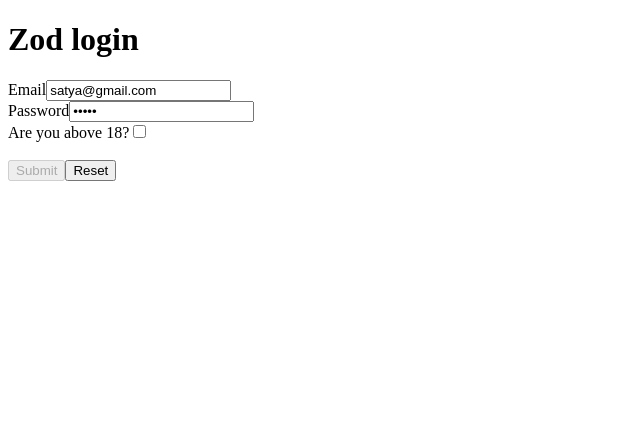
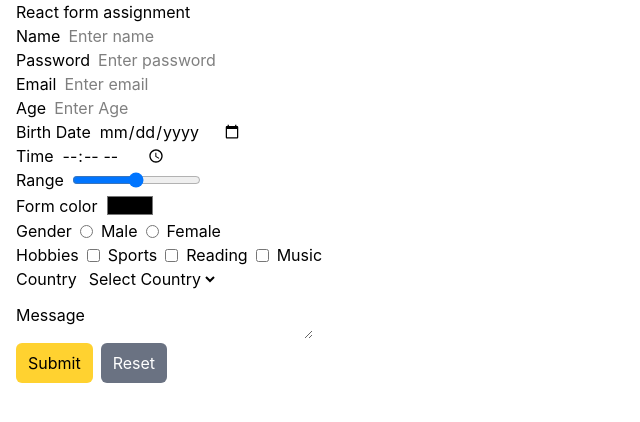
Before and after one commit to hatim100/learning_zod, a React (Vite) app in the folder zod_beginner/: page / in a window 1280 px wide. Shown: the top 422 px of the page, without its empty margins (0-640 px from the left). Built offline with nearby package versions, Linux system fonts and the light colour scheme.

Commit message:
adding form asignment with tailwind touch

```diff
--- a/zod_beginner/package.json
+++ b/zod_beginner/package.json
@@ -11,9 +11,11 @@
   },
   "dependencies": {
     "@hookform/resolvers": "^5.2.2",
+    "@tailwindcss/vite": "^4.2.1",
     "react": "^19.2.0",
     "react-dom": "^19.2.0",
     "react-hook-form": "^7.71.2",
+    "tailwindcss": "^4.2.1",
     "zod": "^4.3.6"
   },
   "devDependencies": {
--- a/zod_beginner/src/App.jsx
+++ b/zod_beginner/src/App.jsx
@@ -1,10 +1,12 @@
+import FormAssignment from "./Assignments/FormAssignment"
 import Zod_login from "./zod_intro/Zod_login"
 
 function App() {
 
   return (
     <>
-    <Zod_login/>
+    {/* <Zod_login/> */}
+    <FormAssignment/>
     </>
   )
 }
--- /dev/null
+++ b/zod_beginner/src/Assignments/FormAssignment.jsx
@@ -0,0 +1,173 @@
+import React, { useState } from 'react'
+import '../index.css'
+import FormRow from './FormRow';
+
+const FormAssignment = () => {
+    const [formData, setFormData] = useState({
+        name: "",
+        password: "",
+        email: "",
+        age: "",
+        birthDate: "",
+        time: "",
+        range: 50,
+        color: "#000000",
+        gender: "",
+        hobbies: [],
+        country: "",
+        message: ""
+    });
+    function handleChange(e){
+        const {name, value, type, checked} = e.target;
+        if(type === "checkbox"){
+            let updatedHobbies = [...formData.hobbies];
+            if(checked){
+                updatedHobbies.push(value);
+            }else{
+                updatedHobbies = updatedHobbies.filter(h => h !== value);
+            }
+            setFormData({
+                ...formData,
+                hobbies: updatedHobbies
+            })
+        }else{
+            setFormData({
+                ...formData,
+                [name]: value
+            })
+        }
+    }
+    function handleSubmit(e){
+        e.preventDefault();
+        console.log("Form Data ", formData);
+    }
+
+  function handleReset() {
+    setFormData({
+      name: "",
+      password: "",
+      email: "",
+      age: "",
+      birthDate: "",
+      time: "",
+      range: 50,
+      color: "#000000",
+      gender: "",
+      hobbies: [],
+      country: "",
+      message: ""
+    });
+  }
+  return (
+   <form onSubmit={handleSubmit} className='pl-4'>
+    <h2>React form assignment</h2>
+    <FormRow label="Name">
+    <input
+    type="text"
+    name='name'
+    value={formData.name}
+    onChange={handleChange}
+    placeholder='Enter name' />
+    </FormRow>
+    <FormRow label="Password">
+      <input
+      type="password"
+      name='password'
+      value={formData.password}
+      onChange={handleChange}
+      placeholder='Enter password' />
+    </FormRow>
+    <FormRow label="Email">
+        <input
+        type="email"
+        name='email'
+        value={formData.email}
+        onChange={handleChange}
+        placeholder='Enter email' />
+    </FormRow>
+    <FormRow label="Age">
+        <input
+        type="number"
+        name='age'
+        value={formData.age}
+        onChange={handleChange}
+        placeholder='Enter Age' />
+    </FormRow>
+    <FormRow label="Birth Date">
+        <input
+        type="date"
+        name='birthDate'
+        value={formData.birthDate}
+        onChange={handleChange}
+        />
+    </FormRow>
+    <FormRow label="Time">
+        <input
+        type="time"
+        name='time'
+        value={formData.time}
+        onChange={handleChange} />
+    </FormRow>
+    <FormRow label="Range">
+        <input
+        type="range"
+        name='range'
+        min='0'
+        max='100'
+        value={formData.range}
+        onChange={handleChange} />
+    </FormRow>
+    <FormRow label="Form color">
+        <input
+        type="color"
+        name="color"
+        value={formData.color}
+        onChange={handleChange} />
+    </FormRow>
+    <FormRow label="Gender">
+       <input
+        type="radio"
+        name='gender'
+        value="male"
+        onChange={handleChange} />Male
+                <input
+        type="radio"
+        name='gender'
+        value="female"
+        onChange={handleChange} /> Female
+    </FormRow>
+    <FormRow label="Hobbies">
+        <input
+        type="checkbox"
+        value="sports"
+        onChange={handleChange}/> Sports
+        <input
+        type="checkbox"
+        value="reading"
+        onChange={handleChange}/> Reading
+        <input
+        type="checkbox"
+        value="music"
+        onChange={handleChange}/> Music
+    </FormRow>
+    <FormRow label="Country">
+    <select name="country" value={formData.country} onChange={handleChange}>
+        <option value="">Select Country</option>
+        <option value="india">India</option>
+        <option value="usa">USA</option>
+        <option value="uk">UK</option>
+    </select>
+    </FormRow>
+    <FormRow label="Message">
+        <textarea
+        name="message" value={formData.message} onChange={handleChange}></textarea>
+    </FormRow>
+    <div className='flex flex-row gap-2 mt-1'>
+    <button className='px-3 py-2 bg-amber-300 rounded-md' type='submit'>Submit</button>
+    <button className='px-3 py-2 bg-gray-500 text-white rounded-md' type='button' onClick={handleReset}>Reset</button>
+    </div>
+   </form>
+  )
+}
+
+export default FormAssignment
--- /dev/null
+++ b/zod_beginner/src/Assignments/FormRow.jsx
@@ -0,0 +1,12 @@
+import React from 'react'
+
+const FormRow = ({label, children}) => {
+  return (
+<label className='flex items-center gap-2'>
+    {label}
+    {children}
+</label>
+  )
+}
+
+export default FormRow
--- a/zod_beginner/src/index.css
+++ b/zod_beginner/src/index.css
@@ -0,0 +1 @@
+@import "tailwindcss";
--- a/zod_beginner/vite.config.js
+++ b/zod_beginner/vite.config.js
@@ -1,7 +1,8 @@
 import { defineConfig } from 'vite'
 import react from '@vitejs/plugin-react-swc'
+import tailwindcss from '@tailwindcss/vite'
 
 // https://vite.dev/config/
 export default defineConfig({
-  plugins: [react()],
+  plugins: [react(), tailwindcss()],
 })
```
Also changed, not shown: 1 other file (tests, documents, lock files or other folders).
